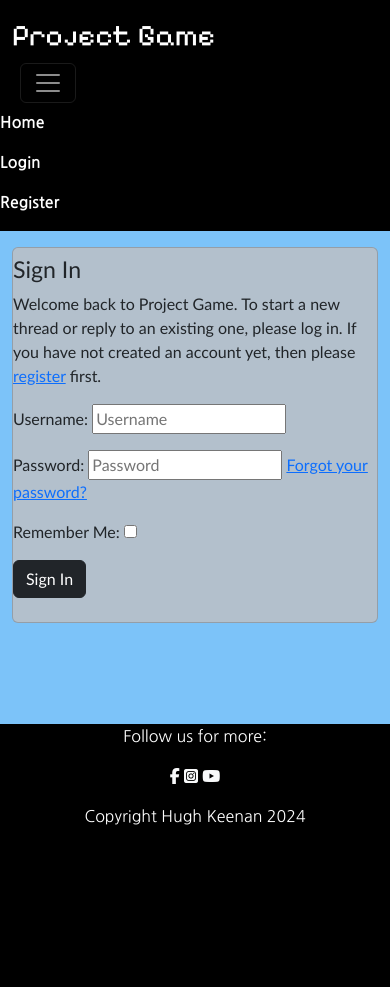
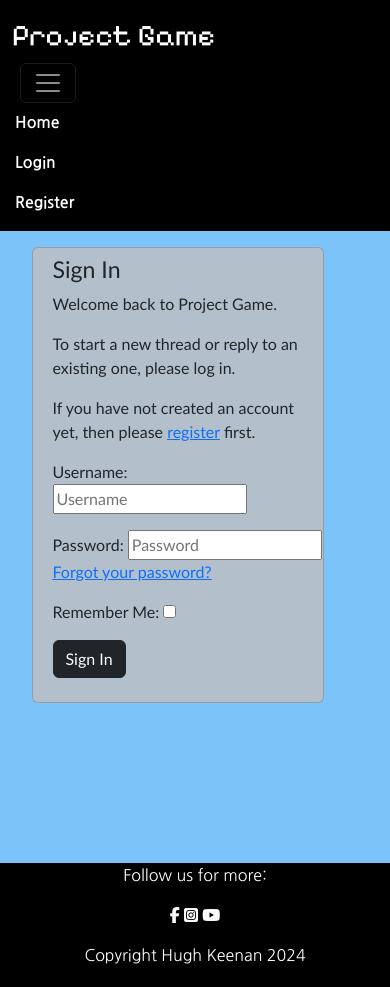
Before and after one commit to HughKeenan/project-game, a Django app: page /accounts/login/ in a window 390 px wide, after a click that opens the changed part. Before the commit the page ends 825 px from the top, so only its background shows below. Run offline with Django 4.2, Linux system fonts and the light colour scheme; some libraries are stand-ins or nearby versions; some web fonts are replaced.

Commit message:
updates to html and css styling

```diff
--- a/news/templates/news/thread_detail.html
+++ b/news/templates/news/thread_detail.html
@@ -13,7 +13,8 @@
       <!-- Thread's poster and date of posting-->
       <div class="text-start">
         <h2>{{ thread.poster }}</h2>
-        <p>{{ thread.posted_on }} <span>Responses: {{ response_count }}</span></p>
+        <p>{{ thread.posted_on }}</p>
+        <span>Responses: {{ response_count }}</span>
       </div>
     </div>
   </div>
--- a/report/templates/report/report.html
+++ b/report/templates/report/report.html
@@ -5,7 +5,7 @@
 
 <div class="container">
   <div class="row my-4">
-    <div class="col-8">
+    <div class="col-10">
       <!-- Guidelines for how reporting should be used -->
       <h2>{{ report.title }}</h2>
       {{ report.content | safe }}
--- a/static/css/style.css
+++ b/static/css/style.css
@@ -1,3 +1,9 @@
+/*General style rules*/
+.colorcard{
+    background-color: rgb(179, 192, 204);
+}
+
+
 /*Navbar style rules*/
 .sitename{
     font-family: 'Pixelify Sans';
@@ -19,6 +25,10 @@
     padding-right: 40px;
 }
 
+.navbar-nav {
+    margin: 0;
+}
+
 /*Body style rules*/
 body{
     background-color: rgb(124, 195, 249);
@@ -31,6 +41,7 @@ body{
 main{
     margin-bottom: 10rem;
     font-family: 'Gill Sans', 'Gill Sans MT', Calibri, 'Trebuchet MS', sans-serif;
+    min-height: 50vh;
 }
 
 /*Footer style rules*/
@@ -62,10 +73,69 @@ main{
     border-radius: 10px;
 }
 
-.colorcard{
-    background-color: rgb(179, 192, 204);
+
+/*Media query for phones*/
+
+@media screen and (max-width: 425px){
+
+    .navlist{
+        padding-left: 15px;
+    }
+
+    main{
+        max-width: 90vw;
+        padding-left: 5vw;
+    }
+
+    .signin, .signout{
+        padding-left: 20px;
+        width: 80vw;
+    }
+
+    .sign-up{
+        padding-left: 10px;
+        padding-right: 10px;
+        width: 75vw;
+    }
+
 }
 
-.sign-in{
-    color: black;
+
+/*Media queries for tablets*/
+@media screen and (max-width: 768px){
+
+    .navlist{
+        padding-left: 15px;
+    }
+
+    main{
+        max-width: 90vw;
+        padding-left: 5vw;
+    }
+
+    .signin, .signout{
+        padding-left: 20px;
+        width: 75vw;
+    }
+
+    .sign-up{
+        padding-left: 10px;
+        padding-right: 10px;
+        width: 75vw;
+    }
 }
+
+@media screen and (min-width: 768px) {
+    .navbar-expand-lg {
+       padding: 15px;
+    }
+}
+
+/*Media query for larger screens*/
+@media screen and (min-width: 1440px){
+
+    main{
+        min-height: 65vh;
+    }
+
+}
--- a/templates/account/login.html
+++ b/templates/account/login.html
@@ -8,14 +8,15 @@
 {% block content %}
 
 <div class="container">
-    <div class="card colorcard mt-3 pt-2 pb-4">
+    <div class="col-10 card colorcard mt-3 pt-2 pb-4 signin">
         <div class="row">
             <div class="offset-md-2">
                 <h3>{% trans "Sign In" %}</h3>
 
-            <p>{% blocktrans %}Welcome back to Project Game. To start a new thread or reply to an existing one, please log in. If
-                you
-                have not created an account yet, then please <a class="link" href="{{ signup_url }}">register</a>
+                <p>{% blocktrans %}Welcome back to Project Game.</p>
+                <p> To start a new thread or reply to an existing one,
+                    please log in.</p>
+                <p>If you have not created an account yet, then please <a class="link" href="{{ signup_url }}">register</a>
                     first.{% endblocktrans %}</p>
             </div>
         </div>
--- a/templates/account/logout.html
+++ b/templates/account/logout.html
@@ -6,11 +6,10 @@
 
 {% block content %}
 <div class="container">
-    <div class="card colorcard mt-3 pt-2 pb-4">
+    <div class="col-10 card colorcard mt-3 pt-2 pb-4 signout">
         <div class="row">
             <div class="offset-md-2">
                 <h3>{% trans "Sign Out" %}</h3>
-
                 <p>{% trans 'Are you sure?' %}</p>
             </div>
         </div>
--- a/templates/account/signup.html
+++ b/templates/account/signup.html
@@ -6,15 +6,17 @@
 
 {% block content %}
 <div class="container">
-  <div class="card colorcard mt-3 pt-2 pb-4">
+  <div class="col-10 card colorcard mt-3 pt-2 pb-4 sign-up">
     <div class="row">
       <div class="offset-md-2">
         <h3>{% trans "Sign Up" %}</h3>
 
         <p>{% blocktrans %}
           Welcome to Project Game.
+        </p>
+        <p>
           If you're already registered please
-          <a class="sign-in" href="{{ login_url }}">sign in.</a>
+          <a href="{{ login_url }}">sign in.</a>
           {% endblocktrans %}</p>
       </div>
     </div>
--- a/templates/base.html
+++ b/templates/base.html
@@ -47,9 +47,9 @@
                     <span class="navbar-toggler-icon"></span>
                 </button>
             </div>
-        </div>
+
             <div class="collapse navbar-collapse" id="navbarInfo">
-            <ul class="navbar-nav mr-auto mt-auto">
+                <ul class="navbar-nav mr-auto mt-auto navlist">
                     <li class="nav-item-active"></li>
                     <a class="nav-link
                       {% if request.path == home_url %}active{%endif%}" aria-current="page"
@@ -82,6 +82,7 @@
                     {% endif %}
                 </ul>
             </div>
+        </div>
     </nav>
     <!--Main body-->
     <main>
@@ -89,8 +90,22 @@
         <!-- Page content -->
         {% endblock content %}
     </main>
+
+    {% if is_paginated %}
+    <nav aria-label="Page navigation">
+        <ul class="pagination justify-content-center">
+            {% if page_obj.has_previous %}
+            <li><a href="?page={{ page_obj.previous_page_number }}" class="page-link"> Previous</a></li>
+            {% endif %}
+            {% if page_obj.has_next %}
+            <li><a href="?page={{ page_obj.next_page_number }}" class="page-link"> Next</a></li>
+            {% endif %}
+        </ul>
+    </nav>
+    {% endif %}
+
     <!--Footer-->
-    <footer class="fixed-bottom bg-black">
+    <footer class="col-12 pb-1 bg-black">
         <p class="text-center footertext">Follow us for more:</p>
         <p class="text-center">
             <a href="https://www.facebook.com/" target="_blank" rel="noopener"><i
```
Also changed, not shown: news/templates/news/index.html (+0 -14 lines). Lines whose indentation alone changed are shown as unchanged.
